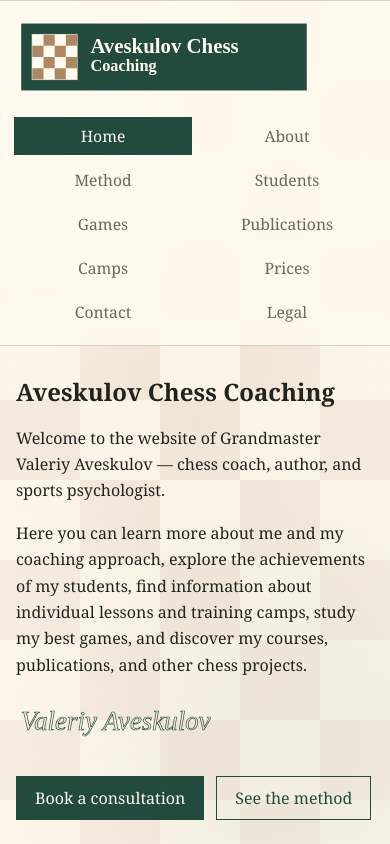
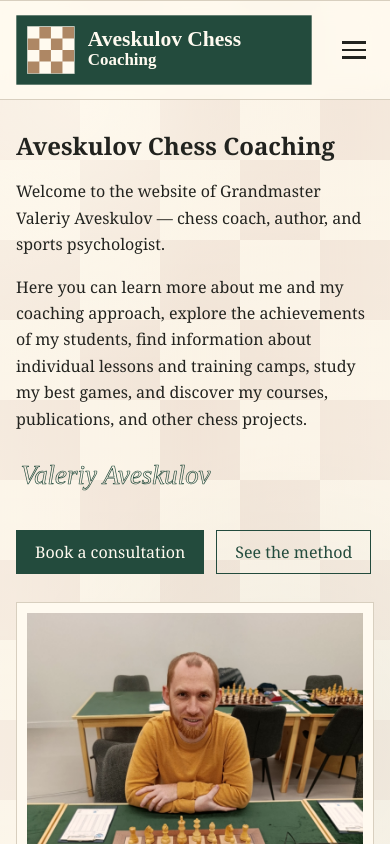
Before and after one commit to ChessTao/aveskulov.com, a website: page index.html in a window 390 px wide. Both pictures are taken after a click on the link 195 px from the left and 57 px from the top of the page. Shown: the top 844 px of the page. Drawn offline with Linux system fonts and the light colour scheme.

Commit message:
Add mobile menu toggle

```diff
--- a/index.html
+++ b/index.html
@@ -19,7 +19,20 @@
           </span>
         </a>
 
-        <nav class="tabs" aria-label="Main navigation" role="tablist">
+        <button
+          class="menu-toggle"
+          type="button"
+          aria-label="Open menu"
+          aria-controls="main-navigation"
+          aria-expanded="false"
+          data-menu-toggle
+        >
+          <span aria-hidden="true"></span>
+          <span aria-hidden="true"></span>
+          <span aria-hidden="true"></span>
+        </button>
+
+        <nav class="tabs" id="main-navigation" aria-label="Main navigation" role="tablist">
           <button class="tab is-active" type="button" data-tab="home" aria-selected="true">Home</button>
           <button class="tab" type="button" data-tab="about" aria-selected="false">About</button>
           <button class="tab" type="button" data-tab="method" aria-selected="false">Method</button>
--- a/script.js
+++ b/script.js
@@ -1,8 +1,20 @@
 const tabs = Array.from(document.querySelectorAll("[data-tab]"));
 const panels = Array.from(document.querySelectorAll("[data-panel]"));
 const tabLinks = Array.from(document.querySelectorAll("[data-tab-link]"));
+const topbar = document.querySelector(".topbar");
+const menuToggle = document.querySelector("[data-menu-toggle]");
 const contactForm = document.querySelector(".contact-form");
 const campSignupForm = document.querySelector("[data-camp-signup-form]");
+
+function setMenuOpen(isOpen) {
+  if (!topbar || !menuToggle) {
+    return;
+  }
+
+  topbar.classList.toggle("is-menu-open", isOpen);
+  menuToggle.setAttribute("aria-expanded", String(isOpen));
+  menuToggle.setAttribute("aria-label", isOpen ? "Close menu" : "Open menu");
+}
 
 function activateTab(tabName, shouldFocus = false) {
   const targetPanel = panels.find((panel) => panel.dataset.panel === tabName);
@@ -27,7 +39,21 @@ function activateTab(tabName, shouldFocus = false) {
     targetPanel.focus({ preventScroll: true });
     window.scrollTo({ top: 0, behavior: "smooth" });
   }
+
+  setMenuOpen(false);
 }
+
+if (menuToggle) {
+  menuToggle.addEventListener("click", () => {
+    setMenuOpen(!topbar?.classList.contains("is-menu-open"));
+  });
+}
+
+document.addEventListener("keydown", (event) => {
+  if (event.key === "Escape") {
+    setMenuOpen(false);
+  }
+});
 
 tabs.forEach((tab) => {
   tab.setAttribute("role", "tab");
--- a/styles/layout.css
+++ b/styles/layout.css
@@ -59,6 +59,10 @@
   display: none;
 }
 
+.menu-toggle {
+  display: none;
+}
+
 .tab {
   min-height: 38px;
   flex: 0 0 auto;
--- a/styles/responsive.css
+++ b/styles/responsive.css
@@ -9,7 +9,63 @@
   }
 
   .tabs {
+    display: none;
+    flex: 0 0 100%;
+    grid-template-columns: repeat(auto-fit, minmax(120px, 1fr));
+    gap: 8px;
     justify-content: flex-start;
+    overflow-x: visible;
+    padding-top: 10px;
+  }
+
+  .topbar {
+    display: flex;
+    flex-wrap: wrap;
+    align-items: center;
+  }
+
+  .brand {
+    flex: 1 1 0;
+    min-width: 0;
+  }
+
+  .menu-toggle {
+    display: inline-flex;
+    width: 44px;
+    height: 44px;
+    align-items: center;
+    justify-content: center;
+    flex: 0 0 44px;
+    flex-direction: column;
+    gap: 5px;
+    border: 1px solid transparent;
+    background: transparent;
+    color: var(--ink);
+    cursor: pointer;
+  }
+
+  .menu-toggle span {
+    display: block;
+    width: 24px;
+    height: 2.5px;
+    background: currentColor;
+    transition: transform 180ms ease, opacity 180ms ease;
+  }
+
+  .topbar.is-menu-open .menu-toggle span:nth-child(1) {
+    transform: translateY(7px) rotate(45deg);
+  }
+
+  .topbar.is-menu-open .menu-toggle span:nth-child(2) {
+    opacity: 0;
+  }
+
+  .topbar.is-menu-open .menu-toggle span:nth-child(3) {
+    transform: translateY(-7px) rotate(-45deg);
+  }
+
+  .topbar.is-menu-open .tabs {
+    display: grid;
   }
 
   .home-strip,
@@ -53,27 +109,31 @@
   }
 
   .topbar {
-    padding: 14px;
+    display: flex;
+    flex-wrap: wrap;
+    align-items: center;
+    gap: 10px;
+    padding: 12px 14px;
   }
 
   .brand {
+    flex: 1 1 0;
     grid-template-columns: 1fr;
+    min-width: 0;
   }
 
   .brand-mark {
-    width: 300px;
-    height: 84px;
+    width: min(300px, calc(100vw - 86px));
+    height: auto;
   }
 
   .brand-mark img {
-    width: 290px;
-    height: 76px;
+    width: 100%;
+    height: auto;
   }
 
   .tabs {
-    display: grid;
     grid-template-columns: repeat(2, minmax(0, 1fr));
-    overflow-x: visible;
   }
 
   .tab {
```
Also changed, not shown: src/index.template.html (+14 -1 lines).
